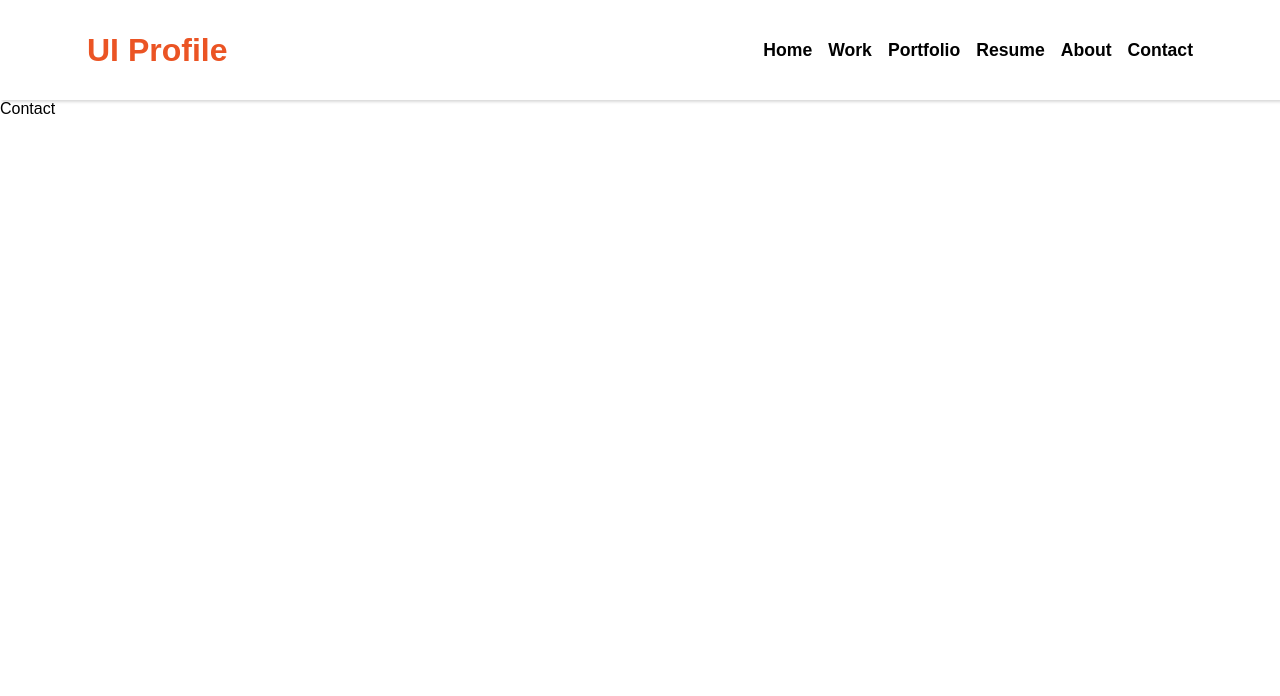
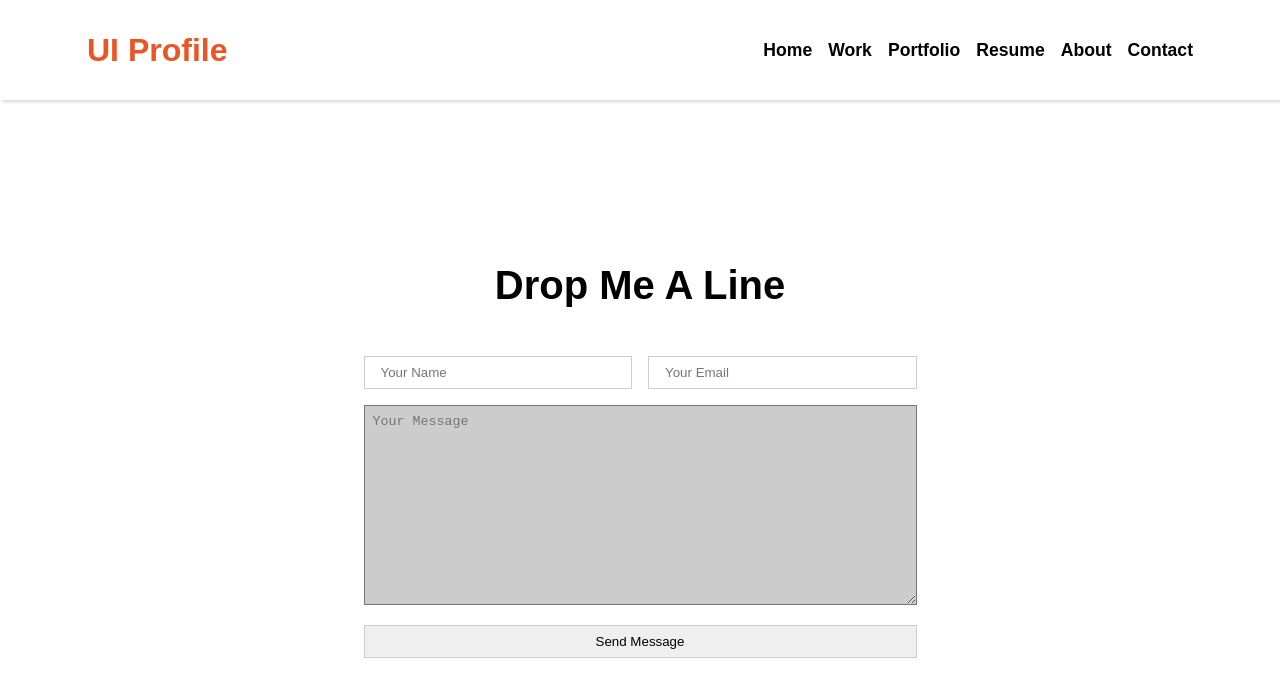
Before and after one commit to alaayasser741/UIPortfolio__Template_react, a React (Create React App) app: page /Contact in a window 1280 px wide. Shown: the top 696 px of the page. Built offline with nearby package versions, Linux system fonts and the light colour scheme.

Commit message:
add content component

```diff
--- a/src/components/Contact/index.jsx
+++ b/src/components/Contact/index.jsx
@@ -1,8 +1,19 @@
 import React from "react";
+import './style.css'
 const Contact = () => {
     return (
-        <div>
-            Contact
+        <div className="Contact__Section">
+            <div className="container">
+                <h2>Drop Me A Line</h2>
+                <form>
+                    <div className="input__info">
+                    <input required type="text" placeholder="Your Name" />
+                    <input required type="email" placeholder="Your Email"/>
+                    </div>
+                    <textarea required placeholder="Your Message"></textarea>
+                    <input type="submit" value="Send Message" />
+                </form>
+            </div>
         </div>
     );
 }
--- /dev/null
+++ b/src/components/Contact/style.css
@@ -0,0 +1,35 @@
+.Contact__Section .container{
+    min-height: 90vh;
+    display: flex;
+    justify-content: center;
+    align-items: center;
+    flex-direction: column;
+}
+form{
+    width: 50%;
+}
+.input__info{
+    display: flex;
+    gap: 1rem;
+}
+input{
+    border: 1px solid #ccc;
+    outline: 0;
+    width: 100%;
+    padding: .5rem 1rem;
+}
+textarea{
+    width: 100%;
+    height: 200px;
+    margin-block: 1rem;
+    background: #ccc;
+    padding: .5rem;
+}
+@media (width < 748px) {
+    form{
+        width: 100%;
+    }
+    .input__info{
+        flex-direction: column;
+    }
+}
```
